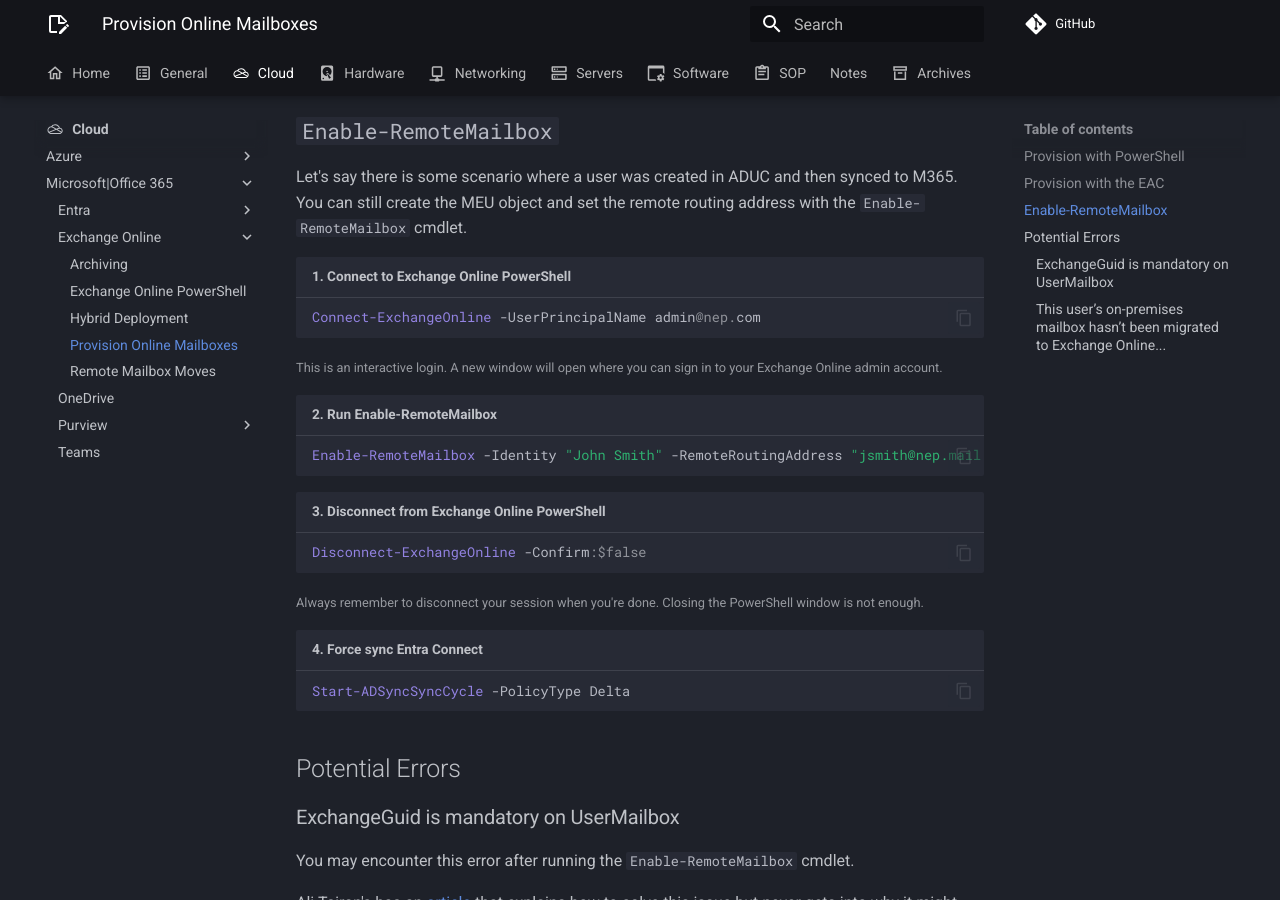
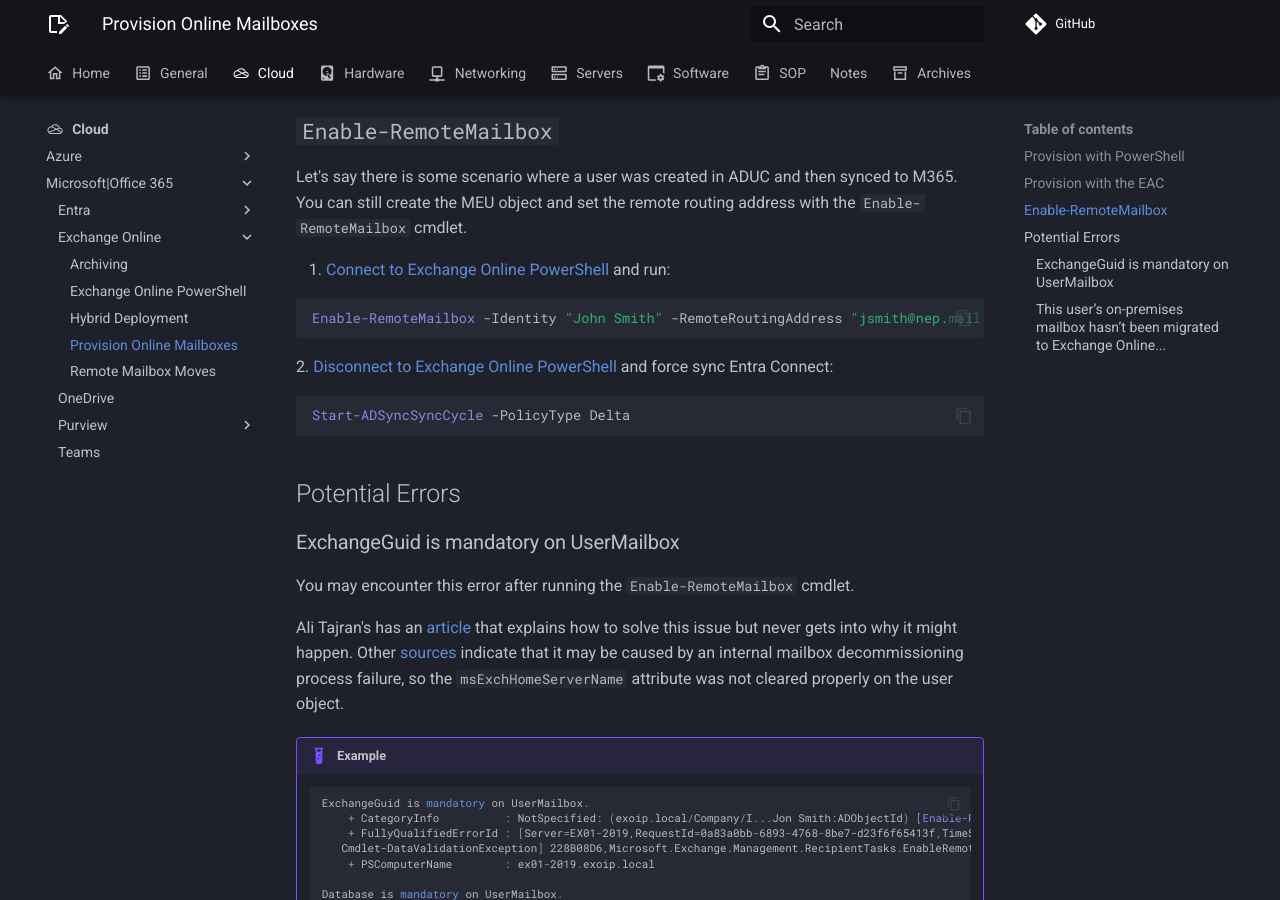
Before and after one commit to rmscode/binary-garden, an MkDocs documentation site: the page built from docs/cloud/microsoft-365/exchange-online/provision-online-mailboxes.md, in a window 1280 px wide and 900 px high, scrolled down 1869 px. Built offline with MkDocs 1.6.1 and Material for MkDocs 9.7.7, drawn with Linux system fonts in a browser that asks for light colours; comment, search, counter and statistics services are not loaded; some of the changed text lies outside the part shown.

Commit message:
perf: update exo docs to reference exo PowerShell guide
Replaced direct PowerShell connection/disconnection instructions with links to a centralized 'exo-powershell.md#usage' guide across multiple Exchange Online documentation files. This improves consistency and maintainability by directing users to a single source for PowerShell connection steps.

````diff
--- a/docs/cloud/microsoft-365/exchange-online/provision-online-mailboxes.md
+++ b/docs/cloud/microsoft-365/exchange-online/provision-online-mailboxes.md
@@ -60,23 +60,13 @@
 
 Let's say there is some scenario where a user was created in ADUC and then synced to M365. You can still create the MEU object and set the remote routing address with the `Enable-RemoteMailbox` cmdlet.
 
-```powershell title="1. Connect to Exchange Online PowerShell"
-Connect-ExchangeOnline -UserPrincipalName admin@nep.com
-```
+1. [Connect to Exchange Online PowerShell](exo-powershell.md#usage) and run:<br>
 
-<small>This is an interactive login. A new window will open where you can sign in to your Exchange Online admin account.</small>
-
-```powershell title="2. Run Enable-RemoteMailbox"
+```powershell
 Enable-RemoteMailbox -Identity "John Smith" -RemoteRoutingAddress "jsmith@nep.mail.onmicrosoft.com" -Alias "jsmith" -DisplayName "John Smith"
 ```
-
-```powershell title="3. Disconnect from Exchange Online PowerShell"
-Disconnect-ExchangeOnline -Confirm:$false
-```
-
-<small>Always remember to disconnect your session when you're done. Closing the PowerShell window is not enough.</small>
-
-```powershell title="4. Force sync Entra Connect"
+2. [Disconnect to Exchange Online PowerShell](exo-powershell.md#usage) and force sync Entra Connect:<br>
+```powershell
 Start-ADSyncSyncCycle -PolicyType Delta
 ```
 
````
Also changed, not shown: other parts of docs/cloud/microsoft-365/exchange-online/provision-online-mailboxes.md (+1 -1 lines), docs/cloud/microsoft-365/exchange-online/archiving.md (+2 -2 lines), docs/cloud/microsoft-365/exchange-online/hybrid-deployment.md (+1 -2 lines), docs/cloud/microsoft-365/exchange-online/remote-moves.md (+4 -16 lines), docs/cloud/microsoft-365/purview/dlm.md (+2 -2 lines).
